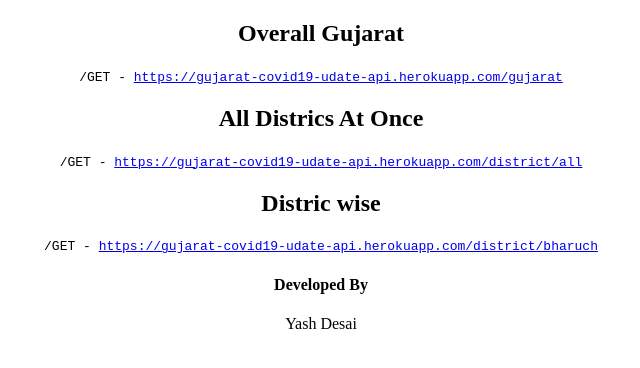
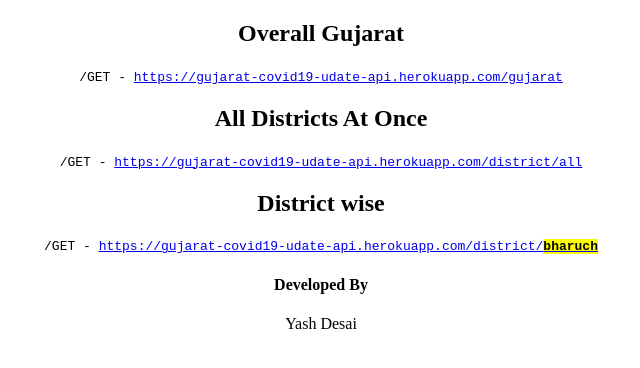
Before and after one commit to YashDDesai/gujarat-covid19-udate-api, a website: page index.html in a window 1280 px wide. Shown: the whole page, without its empty margins (319-959 px from the left). Drawn offline with Linux system fonts and the light colour scheme.

Commit message:
bugs solved

```diff
--- a/index.html
+++ b/index.html
@@ -14,17 +14,17 @@
         </a>
     </code>
 
-    <h2>All Districs At Once</h2>
+    <h2>All Districts At Once</h2>
     <code>
         /GET  -  <a href="/district/all">
             https://gujarat-covid19-udate-api.herokuapp.com/district/all
         </a>
     </code>
 
-    <h2>Distric wise</h2>
+    <h2>District wise</h2>
     <code>
         /GET  -  <a href="/district/bharuch">
-            https://gujarat-covid19-udate-api.herokuapp.com/district/bharuch</a>
+            https://gujarat-covid19-udate-api.herokuapp.com/district/<mark><b>bharuch</b></mark></a>
     </code>
 
 <h4>Developed By</h4>
```
